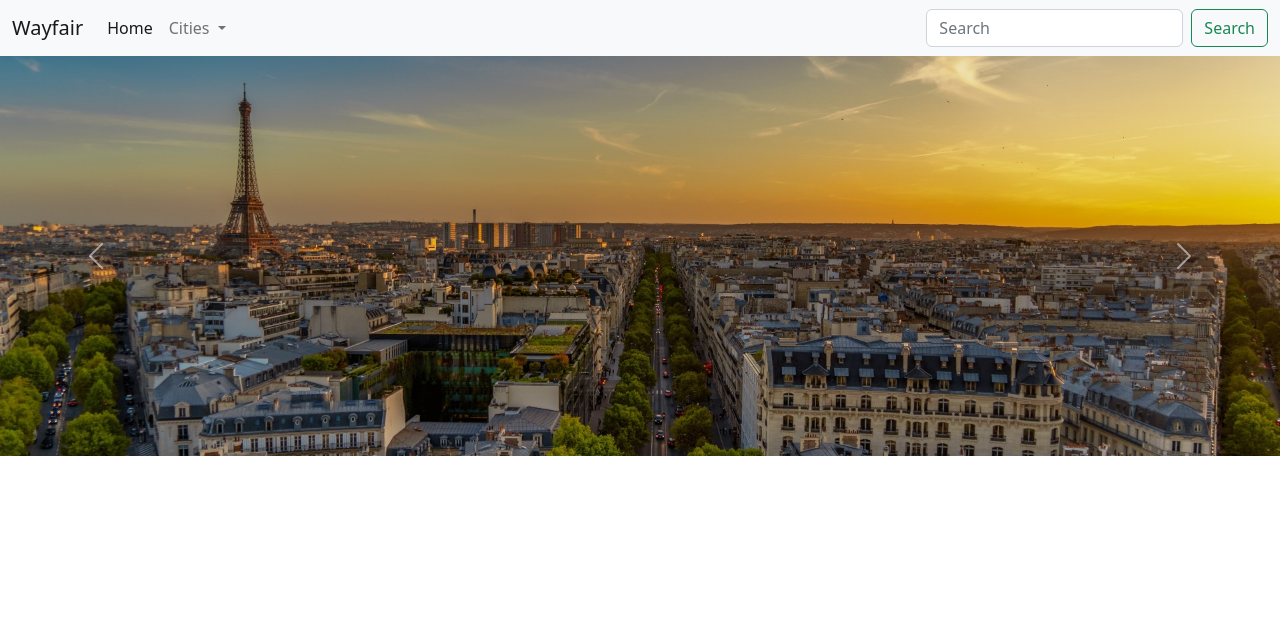
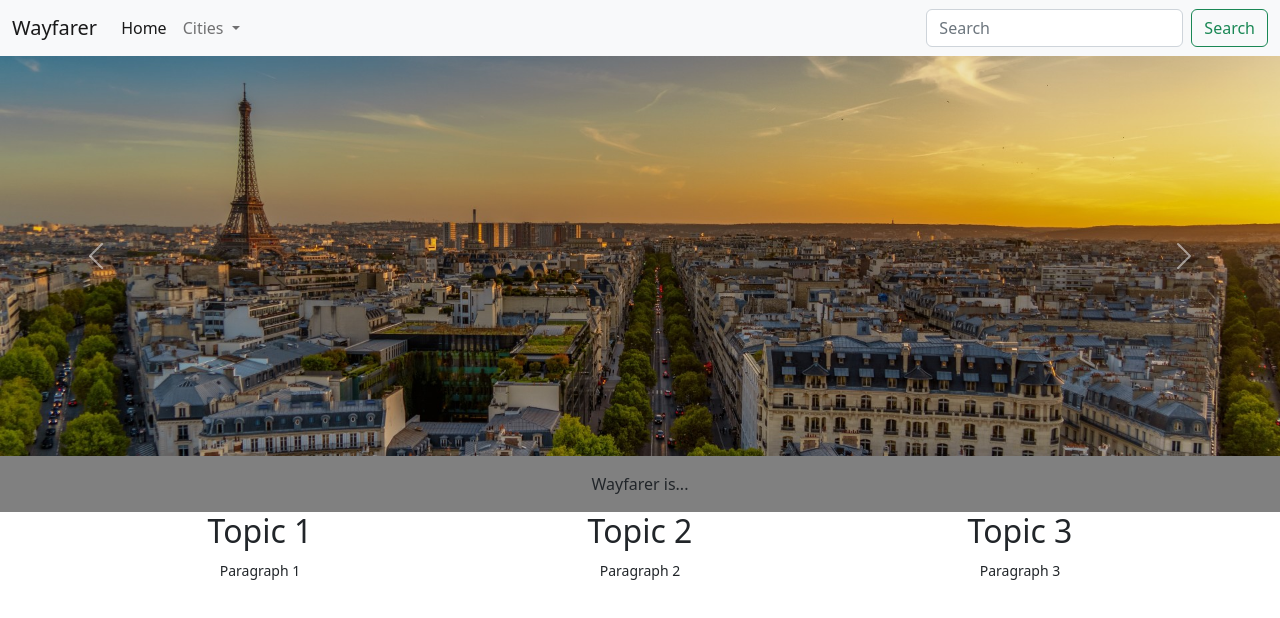
Before and after one commit to t-hendricks/wayfarer, an Angular app: page / in a window 1280 px wide. Shown: the top 618 px of the page. Built offline with nearby package versions, Linux system fonts and the light colour scheme.

Commit message:
Create topic component

```diff
--- a/src/app/app.component.html
+++ b/src/app/app.component.html
@@ -1,3 +1,3 @@
-
-    <app-nav-bar></app-nav-bar>
-    <app-hero></app-hero>
+<app-nav-bar></app-nav-bar>
+<app-hero></app-hero>
+<app-topic></app-topic>
--- a/src/app/app.module.ts
+++ b/src/app/app.module.ts
@@ -4,12 +4,14 @@ import { BrowserModule } from '@angular/platform-browser';
 import { AppComponent } from './app.component';
 import { NavBarComponent } from './nav-bar/nav-bar.component';
 import { HeroComponent } from './hero/hero.component';
+import { TopicComponent } from './topic/topic.component';
 
 @NgModule({
   declarations: [
     AppComponent,
     NavBarComponent,
-    HeroComponent
+    HeroComponent,
+    TopicComponent
   ],
   imports: [
     BrowserModule
--- a/src/app/nav-bar/nav-bar.component.html
+++ b/src/app/nav-bar/nav-bar.component.html
@@ -1,6 +1,6 @@
 <nav class="navbar navbar-expand-lg bg-body-tertiary">
   <div class="container-fluid">
-    <a class="navbar-brand" href="#">Wayfair</a>
+    <a class="navbar-brand" href="#">Wayfarer</a>
     <button class="navbar-toggler" type="button" data-bs-toggle="collapse" data-bs-target="#navbarSupportedContent" aria-controls="navbarSupportedContent" aria-expanded="false" aria-label="Toggle navigation">
       <span class="navbar-toggler-icon"></span>
     </button>
--- /dev/null
+++ b/src/app/topic/topic.component.html
@@ -0,0 +1,20 @@
+<div style="background-color: gray; padding: 1rem 5rem; text-align: center;">
+    Wayfarer is...
+</div>
+
+<div class="container text-center">
+    <div class="row">
+      <div class="col">
+        <h2>Topic 1</h2>
+        <p><small>Paragraph 1</small></p>
+      </div>
+      <div class="col">
+        <h2>Topic 2</h2>
+        <p><small>Paragraph 2</small></p>
+      </div>
+      <div class="col">
+        <h2>Topic 3</h2>
+        <p><small>Paragraph 3</small></p>
+      </div>
+    </div>
+</div>
```
Also changed, not shown: src/app/topic/topic.component.ts (added, +10 -0 lines), src/app/topic/topic.component.css (added), 1 other file (tests, documents, lock files or other folders).
